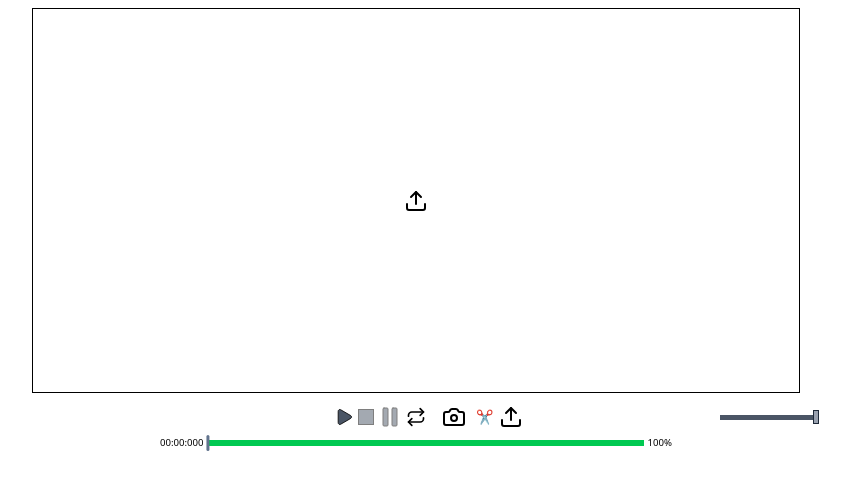
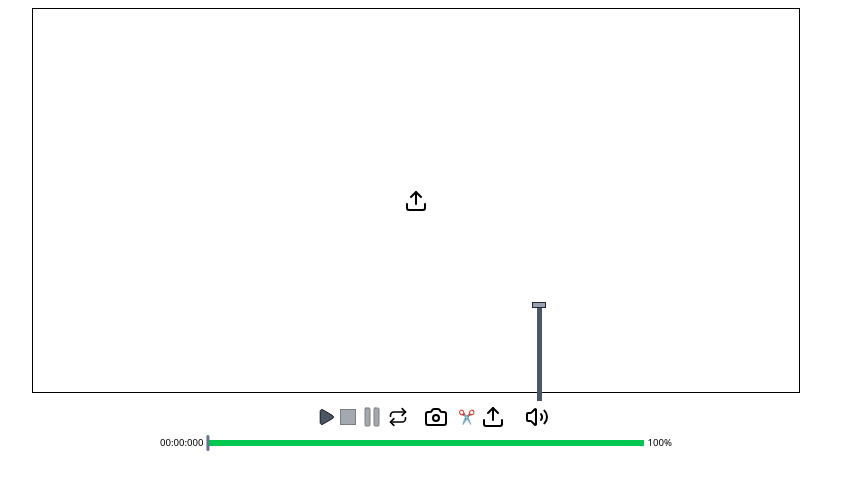
Before and after one commit to justin-m-lacy/vidsplit, a Vue app: page / in a window 1280 px wide. Shown: the top 490 px of the page, without its empty margins (224-1074 px from the left). Built offline with nearby package versions, Linux system fonts and the light colour scheme.

Commit message:
change to vertical volume slider

```diff
--- a/src/index.css
+++ b/src/index.css
@@ -2,4 +2,5 @@
 
 @theme {
 	--text-xxs:0.6rem;
+	--spacing-25:100px;
 }
--- a/src/view/components/MediaControls.vue
+++ b/src/view/components/MediaControls.vue
@@ -1,7 +1,7 @@
 <script setup lang="ts">
 import { MediaState } from '@/view/composables/media-state';
 import { Pause, Play, Repeat } from 'lucide-vue-next';
-import Volume from './Volume.vue';
+import VolumeCtrl from './VolumeCtrl.vue';
 
 const props = defineProps<{
 	state: MediaState,
@@ -13,7 +13,7 @@ const toggleLoop = () => {
 </script>
 <template>
 	<div class="flex flex-wrap justify-center items-center gap-x-1 select-none">
-		<div class="flex-2"></div>
+
 		<button type="button" @click="state.play()" title="Play" class="disabled:opacity-50"
 				:disabled="state.playing || !state.hasMedia">
 			<Play class="fill-gray-600 stroke-1 w-5" />
@@ -36,8 +36,9 @@ const toggleLoop = () => {
 				]">
 			<Repeat class=" stroke-2 w-5" />
 		</button>
+
 		<slot></slot>
-		<div class="flex-1"></div>
-		<Volume v-model="state.volume" class="ml-12 justify-self-end min-w-24" />
+		<VolumeCtrl v-model="state.volume" class="ml-4" />
+
 	</div>
 </template>
--- a/src/view/components/Volume.vue
+++ /dev/null
@@ -1,19 +0,0 @@
-<script setup lang="ts">
-import { useSlider } from '@/view/composables/use-slider';
-
-
-const volume = defineModel<number>({ default: 1, required: true });
-const barElm = shallowRef<HTMLElement>();
-const thumbElm = shallowRef<HTMLElement>();
-
-useSlider(thumbElm, barElm, volume);
-
-</script>
-<template>
-	<div ref="barElm" class="flex items-center relative h-[5px] bg-gray-600 select-none">
-
-		<div ref="thumbElm" class="absolute h-[14px] w-[6px] -translate-x-1/2
-			border border-gray-800 bg-gray-400"
-			 :style="{ left: `${100 * volume}%` }">&nbsp;</div>
-	</div>
-</template>
--- /dev/null
+++ b/src/view/components/VolumeCtrl.vue
@@ -0,0 +1,39 @@
+<script setup lang="ts">
+import { useSlider } from '@/view/composables/use-slider';
+import { Volume, Volume1, Volume2, VolumeX } from 'lucide-vue-next';
+
+const props = defineProps<{
+	muted?: boolean
+}>();
+
+const volume = defineModel<number>({ default: 1, required: true });
+const barElm = shallowRef<HTMLElement>();
+const thumbElm = shallowRef<HTMLElement>();
+
+const showBar = shallowRef<boolean>(false);
+useSlider(thumbElm, barElm, volume, true);
+
+</script>
+<template>
+	<div class="flex flex-col items-center relative"
+		 @mouseover="showBar = true" @mouseout="showBar = false">
+
+		<div class="absolute -top-25 h-24 min-h-24">
+			<div ref="barElm"
+				 class="absolute flex items-center justify-center h-full
+			 	 w-[5px] bg-gray-600 select-none">
+
+				<div ref="thumbElm" class="absolute w-[14px] h-[6px]
+				translate-y-1/2
+			border border-gray-800 bg-gray-400"
+					 :style="{ bottom: `${100 * (volume)}%` }">&nbsp;</div>
+			</div>
+		</div>
+
+		<VolumeX v-if="muted" />
+		<Volume2 v-else-if="volume > 0.5" />
+		<Volume1 v-else-if="volume > 0" />
+		<Volume v-else />
+
+	</div>
+</template>
--- a/src/view/composables/use-slider.ts
+++ b/src/view/composables/use-slider.ts
@@ -4,7 +4,8 @@ import { useEventListener } from "@vueuse/core";
 export function useSlider(
 	thumbElm: MaybeRefOrGetter<HTMLElement | undefined>,
 	barElm: MaybeRefOrGetter<HTMLElement | undefined>,
-	percent: Ref<number>
+	percent: Ref<number>,
+	vertical: boolean = false
 ) {
 
 	const dragging = shallowRef<boolean>(false);
@@ -33,7 +34,9 @@ export function useSlider(
 
 		const bnds = toValue(barElm)?.getBoundingClientRect();
 		if (!bnds) return;
-		percent.value = minmax((e.clientX - bnds.left) / bnds.width, 0, 1);
+		percent.value = vertical ?
+			minmax(1 - (e.clientY - bnds.top) / bnds.height, 0, 1)
+			: minmax((e.clientX - bnds.left) / bnds.width, 0, 1);
 	}
 
 	function endDrag() {
```
